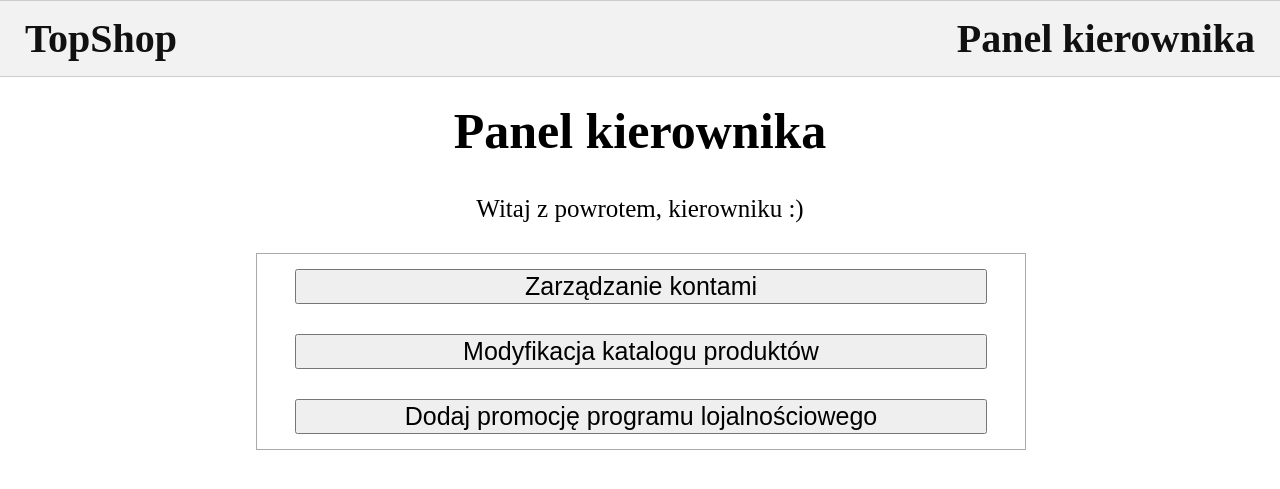
After one commit to KraftUnderscore/top-szop, a Django app: page /panel in a window 1280 px wide. The commit adds this page. Shown: the top 489 px of the page. Run offline with Django 3.2, Linux system fonts and the light colour scheme.

Commit message:
order view fixed, panel view added

```diff
--- a/topszop/server/static/server/style.css
+++ b/topszop/server/static/server/style.css
@@ -175,3 +175,14 @@ label {
     width: 60%;
     clear: both;
 }
+
+.panel {
+    width: 100%;
+    height: 100%;
+    border: 1px solid #aaa;
+}
+
+.panel button {
+    width: 90%;
+    margin: 15px 5%;
+}
--- /dev/null
+++ b/topszop/server/templates/server/panel.html
@@ -0,0 +1,29 @@
+<!DOCTYPE html>
+<html>
+
+{% include "server/partial/header.html" %}
+
+<body>
+	{% include "server/partial/top_bar.html" with page="Panel kierownika" %}
+
+	<div class="content">
+		{% include "server/partial/panel_kierownika.html" %}
+
+        <div class="panel">
+            <button type="button">Zarządzanie kontami</button>
+            <button type="button" id="modyfikuj">Modyfikacja katalogu produktów</button>
+            <button type="button" id="dodaj">Dodaj promocję programu lojalnościowego</button>
+        </div>
+	</div>
+
+	<script type="text/javascript">
+		document.getElementById("modyfikuj").onclick = function() {
+			location.href = "/my_cart/search";
+		};
+		document.getElementById("dodaj").onclick = function() {
+			location.href = "/my_cart/order";
+		};
+	</script>
+</body>
+
+</html>
--- /dev/null
+++ b/topszop/server/templates/server/partial/panel_kierownika.html
@@ -0,0 +1,4 @@
+<div style="text-align: center; margin-bottom: 20px;">
+    <h1 style="border: none;">Panel kierownika</h1>
+    <p>Witaj z powrotem, kierowniku :)</p>
+</div>
--- a/topszop/server/urls.py
+++ b/topszop/server/urls.py
@@ -11,4 +11,5 @@ urlpatterns = [
     path('my_cart/order', views.order, name='order'),
     path('my_cart/order_summary', views.order_summary, name='order_summary'),
     path('my_cart/payment', views.payment, name='payment'),
+    path('panel', views.panel, name='panel'),
 ]
--- a/topszop/server/views.py
+++ b/topszop/server/views.py
@@ -114,16 +114,15 @@ def order(request):
 # in: order data
 # out: add order to database, return order data
 def order_summary(request):
-    context = {
-        'products_list': [['mikrofala', 2], ['lodowka', 5], ['zamrazarka', 14], ['piekarnik', 122]],
-        'sum': 20,
-        'imie': 'dawid',
-        'nazwisko': 'bilinski',
-        'email': 'dawid.bilinski@gmail.com',
-        'ulica': 'Kwiatkowa',
-        'miasto': 'Wrocław',
-        'kod_pocztowy': '58-230',
-    }
+    data = {}
+
+    for key in request.GET:
+        data[key] = request.GET.get(key, '')
+
+    context = data
+    context['products_list'] = [['mikrofala', 2], ['lodowka', 5], ['zamrazarka', 14], ['piekarnik', 122]]
+    context['sum'] = 20
+
     return render(request, 'server/order_summary.html', context)
 
 
@@ -150,10 +149,15 @@ def payment(request):
 # 3.1.6 manager/panel
 # in:
 # out:
+def panel(request):
+    return render(request, 'server/panel.html', {})
+
 
 # 3.1.6 manager_panel/discount_creator (no data - display empty creator)
 # in:
 # out:
+def discount_creator(request):
+    return render(request, 'server/panel.html', {})
 
 # 3.1.6 manager_panel/discount_creator
 # in: discount data
```
